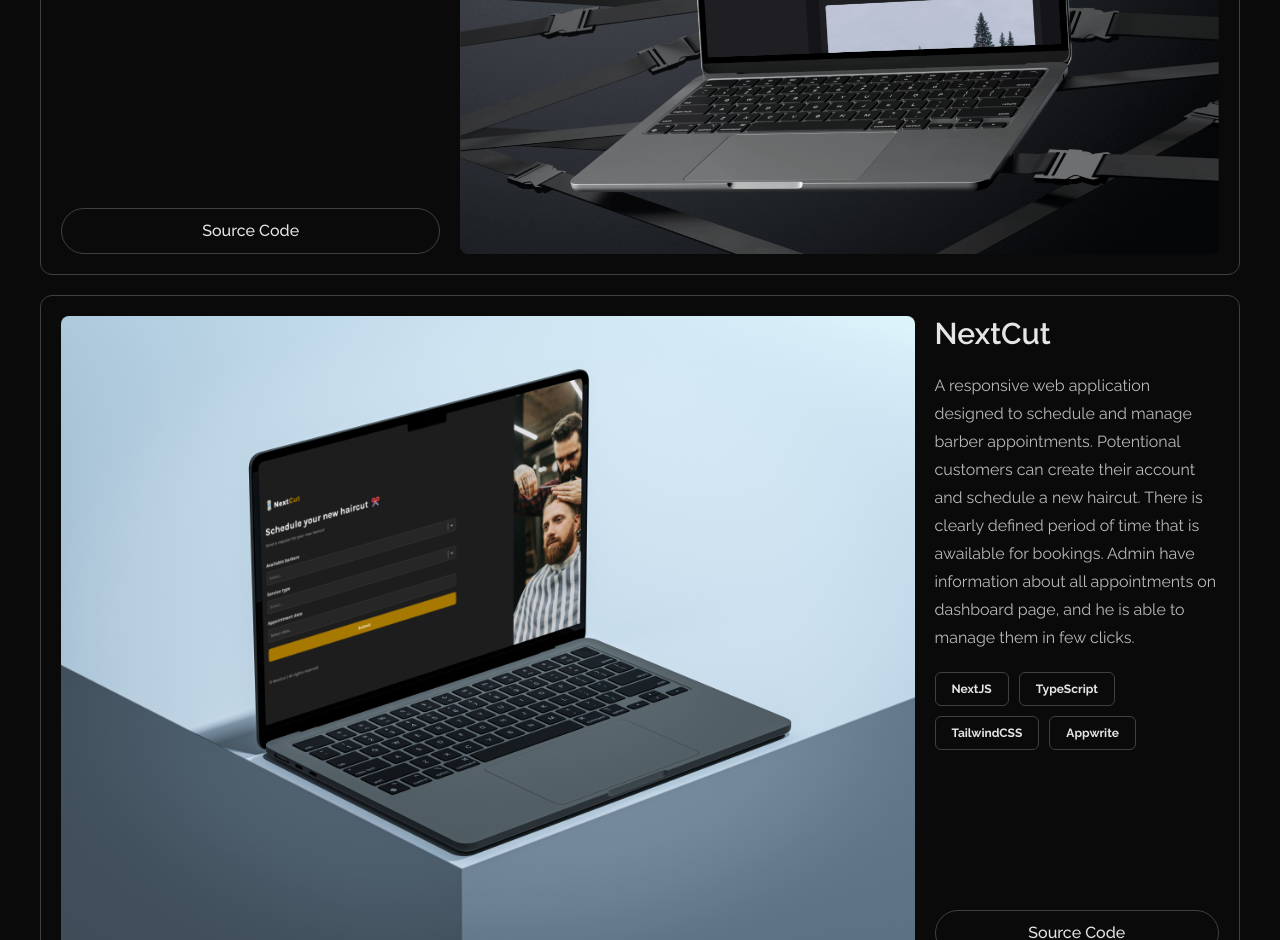
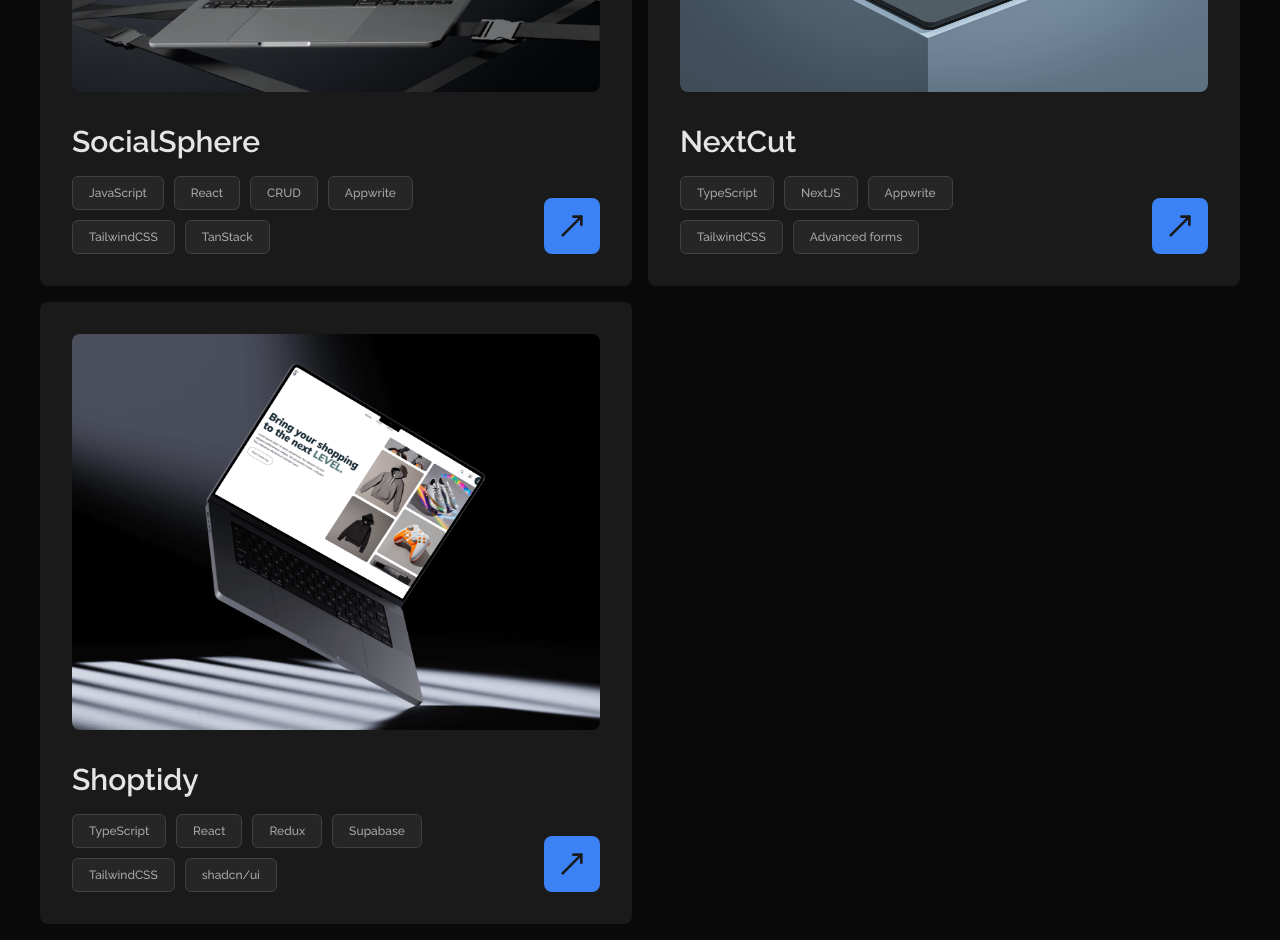
Before and after one commit to jer-in/portfolio-, a Next.js app: page / in a window 1280 px wide. Shown: the part 1860-2800 px from the top of the page. Built offline with nearby package versions, Linux system fonts and the light colour scheme.

Commit message:
Updated projects section

```diff
--- a/app/_components/ProjectCard.tsx
+++ b/app/_components/ProjectCard.tsx
@@ -1,9 +1,9 @@
 "use client";
 
+import { MoveUpRight } from "lucide-react";
 import Image from "next/image";
+import Link from "next/link";
 import ProjectTechnologiesMini from "./ProjectTechnologiesMini";
-import Link from "next/link";
-import { motion } from "framer-motion";
 
 interface ProjectProps {
   position?: string;
@@ -15,60 +15,32 @@ interface ProjectProps {
 }
 
 const ProjectCard = ({ project }: { project: ProjectProps }) => {
-  const {
-    position = "left",
-    heading,
-    description,
-    imageUrl,
-    techStack,
-    href,
-  } = project;
+  const { heading, imageUrl, techStack, href } = project;
 
   return (
-    <motion.div
-      initial={{ opacity: 0, y: 75 }}
-      whileInView={{ opacity: 1, y: 0 }}
-      viewport={{ once: true }}
-      transition={{ duration: 0.5, delay: 0.25 }}
-      className={`p-5 rounded-xl border border-dark-700 dark:border-dark-400 grid ${
-        position === "right"
-          ? "lg:grid-cols-[3fr_1fr]"
-          : "lg:grid-cols-[1.5fr_3fr]"
-      } gap-5`}
-    >
-      <div
-        className={`flex flex-col gap-5 ${
-          position === "right" ? "order-2" : ""
-        }`}
-      >
-        <h3 className="text-xl sm:text-2xl md:text-3xl font-semibold">
-          {heading}
-        </h3>
-        <p className="text-sm md:text-base dark:text-stone-200/80 leading-5 md:leading-7">
-          {description}
-        </p>
-        <ProjectTechnologiesMini techStack={techStack} />
-        <div className="mt-auto">
-          <Link
-            href={href}
-            target="_blank"
-            className="block text-center hover:text-stone-200 text-sm sm:text-base border border-dark-400 hover:bg-dark-300 transition-colors duration-200 py-2 sm:py-2.5 rounded-full font-medium"
-          >
-            Source Code
-          </Link>
-        </div>
-      </div>
-
-      <div className="rounded-lg overflow-hidden">
+    <div className="bg-dark-200 rounded-lg p-8 space-y-8">
+      <Link href="/" className="rounded-lg overflow-hidden block">
         <Image
           src={imageUrl}
           width={1000}
           height={1000}
-          alt="portfolio showcase"
-          className="hover:scale-110 transition-transform duration-700 cursor-pointer"
+          alt={heading}
+          className="hover:scale-110 transition-transform duration-700"
         />
+      </Link>
+      <div>
+        <h3 className="text-3xl font-semibold">{heading}</h3>
+        <div className="mt-4 flex justify-between gap-5">
+          <ProjectTechnologiesMini techStack={techStack} />
+          <Link
+            href="/"
+            className="p-3 bg-primary hover:bg-primary/80 transition-colors duration-200 rounded-lg self-end"
+          >
+            <MoveUpRight className="size-8 text-dark-200" />
+          </Link>
+        </div>
       </div>
-    </motion.div>
+    </div>
   );
 };
 
--- a/app/_components/ProjectTechnologiesMini.tsx
+++ b/app/_components/ProjectTechnologiesMini.tsx
@@ -1,10 +1,10 @@
 const ProjectTechnologiesMini = ({ techStack }: { techStack: string[] }) => {
   return (
-    <div className="flex flex-wrap items-center gap-2.5">
+    <div className="flex flex-wrap items-center gap-2.5 max-w-sm">
       {techStack.map((tech) => (
         <p
           key={tech}
-          className="text-xs font-bold hover:bg-dark-300/10 dark:hover:bg-dark-300 border border-dark-400 transition-colors duration-200 w-fit rounded-md py-2 px-4"
+          className="text-xs text-white/60 hover:text-white font-medium bg-dark-300 hover:bg-dark-300/10 dark:hover:bg-dark-400 border border-dark-400 transition-colors duration-200 w-fit rounded-md py-2 px-4"
         >
           {tech}
         </p>
--- a/app/_components/ProjectsSection.tsx
+++ b/app/_components/ProjectsSection.tsx
@@ -1,14 +1,23 @@
+import Link from "next/link";
 import { portfolioProjects } from "../_lib/constants";
 import ProjectCard from "./ProjectCard";
+import ShinyButton from "./ui/ShinyButton";
+import { ChevronRight } from "lucide-react";
 
 const ProjectsSection = () => {
   return (
     <div className="py-32" id="work">
-      <h2 className="text-3xl min-[430px]:text-4xl md:text-5xl font-bold dark:text-stone-200">
-        Projects
-      </h2>
+      <div className="flex items-center justify-between">
+        <h2 className="text-3xl min-[430px]:text-4xl md:text-5xl font-bold dark:text-stone-200">
+          My portfolio
+        </h2>
 
-      <div className="mt-8 space-y-5">
+        <ShinyButton icon={<ChevronRight />}>
+          <Link href="https://github.com/andrijaweb">All Projects</Link>
+        </ShinyButton>
+      </div>
+
+      <div className="grid grid-cols-2 gap-4 mt-8">
         {portfolioProjects.map((project) => (
           <ProjectCard key={project.heading} project={project} />
         ))}
--- a/app/_lib/constants.ts
+++ b/app/_lib/constants.ts
@@ -43,16 +43,28 @@ export const portfolioProjects = [
     description:
       "Beautifully designed social media application with all functionalities of modern social app. Users can create, edit, and delete posts, as well as explore posts from others. The app features profile management where users can view and edit their profiles, and also save posts for later.",
     imageUrl: "/imgs/projects/portfolio-mockup1.png",
-    techStack: ["React", "CRUD", "TailwindCSS", "Appwrite"],
+    techStack: [
+      "JavaScript",
+      "React",
+      "CRUD",
+      "Appwrite",
+      "TailwindCSS",
+      "TanStack",
+    ],
     href: "https://github.com/andrijaweb/socialmedia-reactapp",
   },
   {
-    position: "right",
     heading: "NextCut",
     description:
       "A responsive web application designed to schedule and manage barber appointments. Potentional customers can create their account and schedule a new haircut. There is clearly defined period of time that is awailable for bookings. Admin have information about all appointments on dashboard page, and he is able to manage them in few clicks.",
     imageUrl: "/imgs/projects/portfolio-mockup3.jpg",
-    techStack: ["NextJS", "TypeScript", "TailwindCSS", "Appwrite"],
+    techStack: [
+      "TypeScript",
+      "NextJS",
+      "Appwrite",
+      "TailwindCSS",
+      "Advanced forms",
+    ],
     href: "https://github.com/andrijaweb/nextCut-app",
   },
   {
@@ -60,7 +72,14 @@ export const portfolioProjects = [
     description:
       "A modern website with all ecommerce functionalities. It includes features like product browsing, shopping cart, user authentication, ordering a product... The application is developed with react + typescript for frontend part, and Supabase as backend.",
     imageUrl: "/imgs/projects/portfolio-mockup2.png",
-    techStack: ["React", "Redux", "TypeScript", "TailwindCSS", "Supabase"],
+    techStack: [
+      "TypeScript",
+      "React",
+      "Redux",
+      "Supabase",
+      "TailwindCSS",
+      "shadcn/ui",
+    ],
     href: "https://github.com/andrijaweb/ecommerce-app",
   },
 ];
```
